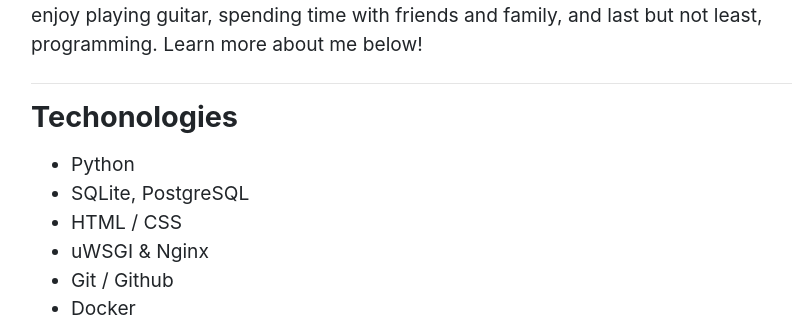
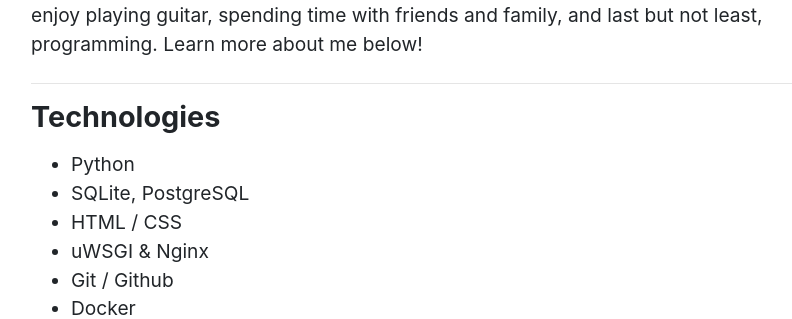
Before and after one commit to Den4200/dennispham.me, a Django app: page /about/ in a window 1280 px wide. Shown: the part 422-741 px from the top of the page, without its empty margins (209-1001 px from the left). Run offline with Django 3.2, Linux system fonts and the light colour scheme; some libraries are stand-ins or nearby versions.

Commit message:
Fix spelling mistake
Techonologies -> Technologies

```diff
--- a/portfolio/templates/portfolio/about.html
+++ b/portfolio/templates/portfolio/about.html
@@ -31,7 +31,7 @@
 
         <hr class="mt-4">
 
-        <h3 class="heading mb-3">Techonologies</h3>
+        <h3 class="heading mb-3">Technologies</h3>
         <ul>
             <li class="text">Python</li>
             <li class="text">SQLite, PostgreSQL</li>
```
